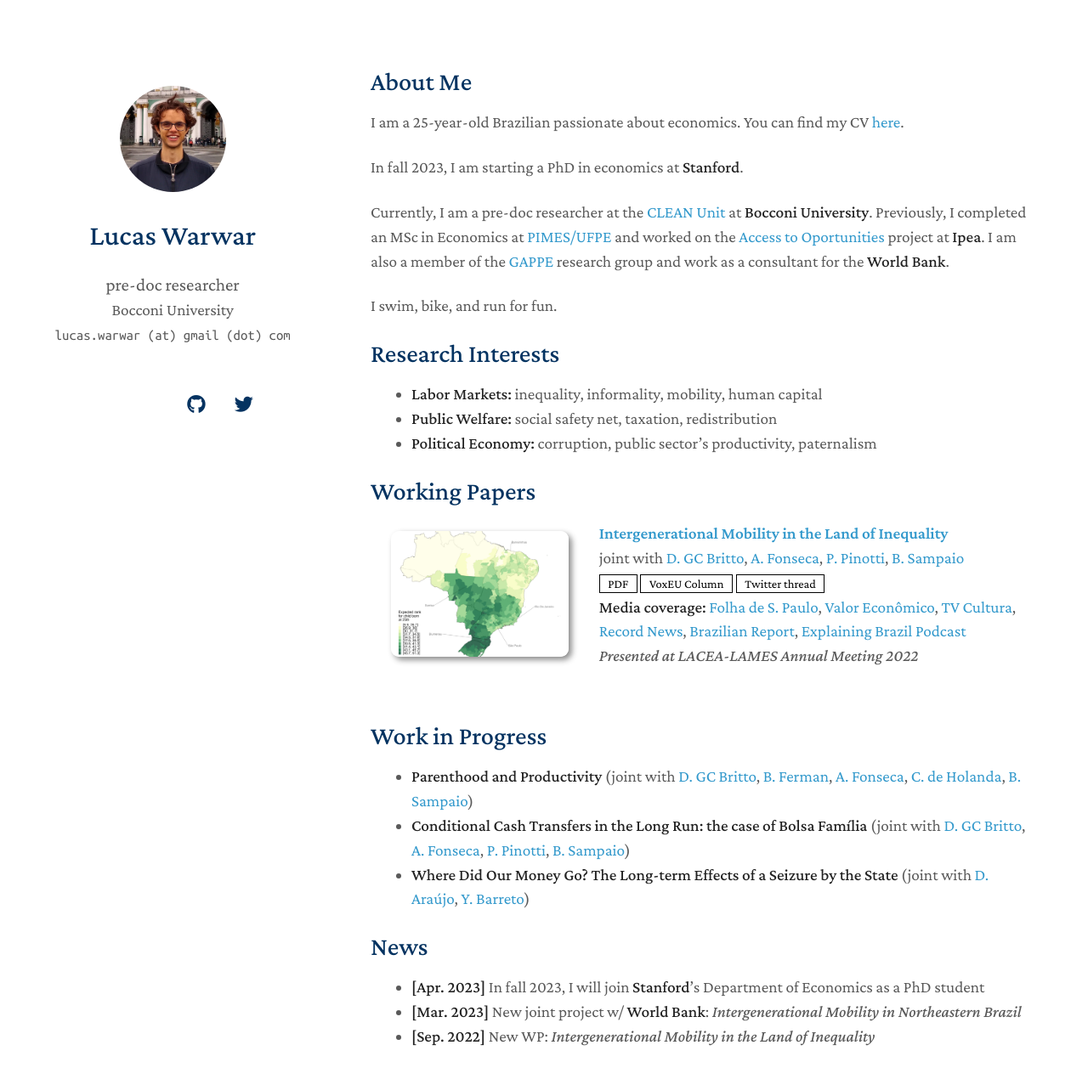
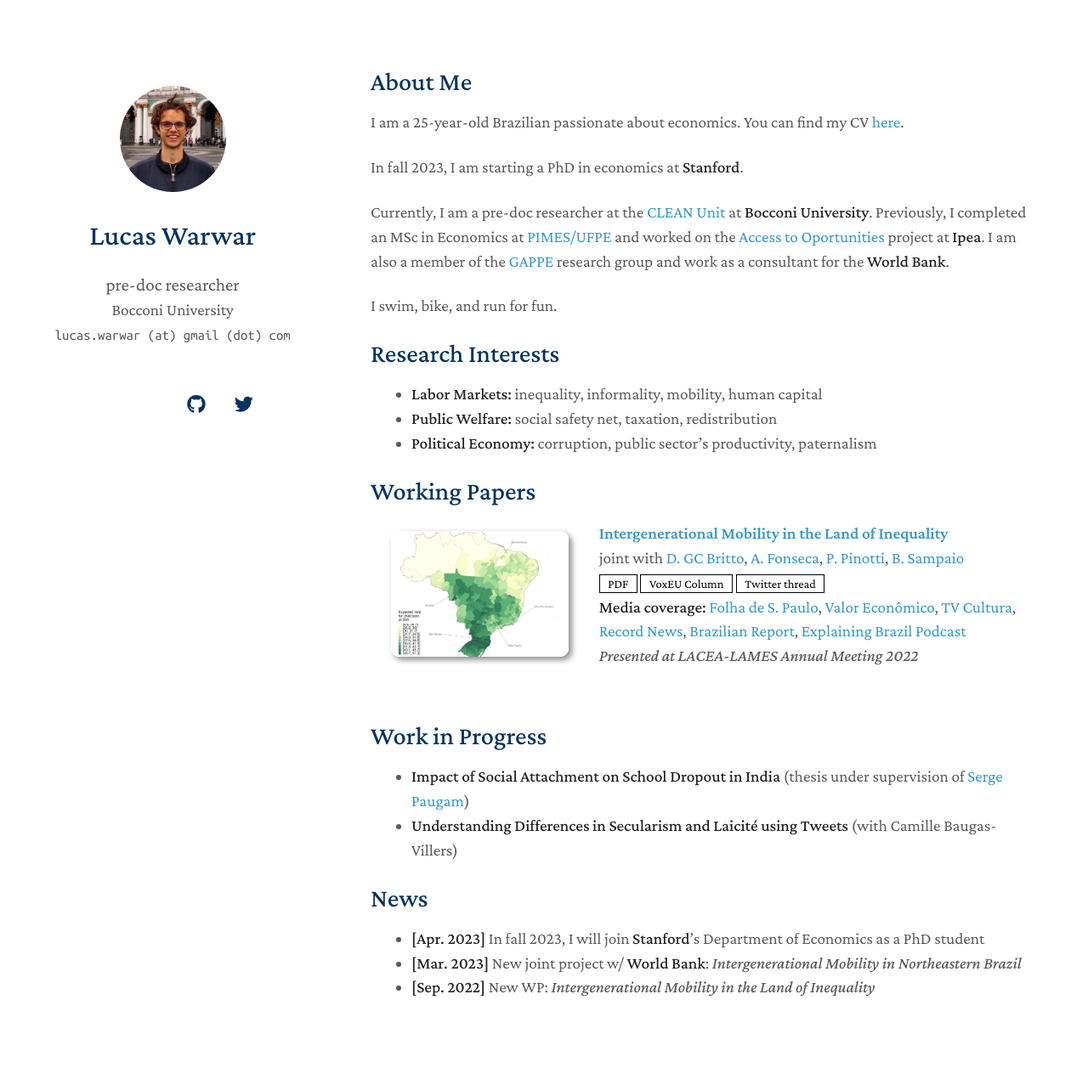
Before and after one commit to bijit-das/bijit-das.github.io, a Jekyll site: the page built from index.md, in a window 1280 px wide and 1348 px high. Shown: the top 1270 px of the window at 85% size. Built offline with Jekyll 4.4.1, drawn with Linux system fonts in a browser that asks for light colours; nearby versions of some CDN libraries; a style sheet for code colours, icons or effects is not loaded; our own code applies the rules of GitHub Pages for plain Markdown files.

Commit message:
Update services.md
Changed the names of works in progress.
To do:
1. Add a link to Camille's profile
2. Add descriptions with a plus sign (see here : https://economics.mit.edu/people/faculty/josh-angrist/mhe-data-archive )

```diff
--- a/_includes/services.md
+++ b/_includes/services.md
@@ -1,6 +1,5 @@
 
 ## Work in Progress
 
-- **Parenthood and Productivity** (joint with [D. GC Britto](https://sites.google.com/site/diogobrittoecon/), [B. Ferman](https://sites.google.com/site/brunoferman/), [A. Fonseca](https://sites.google.com/view/alexandrefonseca/research), [C. de Holanda](), [B. Sampaio](https://sites.google.com/view/brenosampaio/personal-info))
-- **Conditional Cash Transfers in the Long Run: the case of Bolsa Família** (joint with [D. GC Britto](https://sites.google.com/site/diogobrittoecon/), [A. Fonseca](https://sites.google.com/view/alexandrefonseca/research), [P. Pinotti](https://sites.google.com/view/paolo-pinotti/home), [B. Sampaio](https://sites.google.com/view/brenosampaio/personal-info))
-- **Where Did Our Money Go? The Long-term Effects of a Seizure by the State** (joint with [D. Araújo](https://sites.google.com/view/danielmaraujo/home), [Y. Barreto](https://sites.google.com/view/yuribcoliveira/research?authuser=0))
+- **Impact of Social Attachment on School Dropout in India** (thesis under supervision of [Serge Paugam](https://www.serge-paugam.fr/))
+- **Understanding Differences in Secularism and Laicité using Tweets** (with Camille Baugas-Villers)
```
